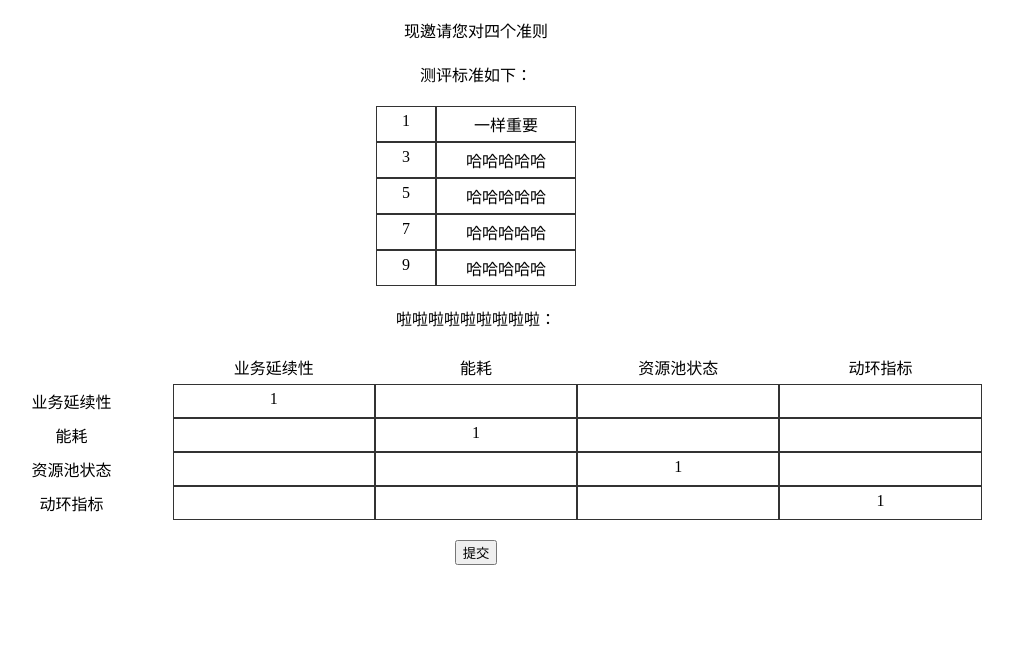
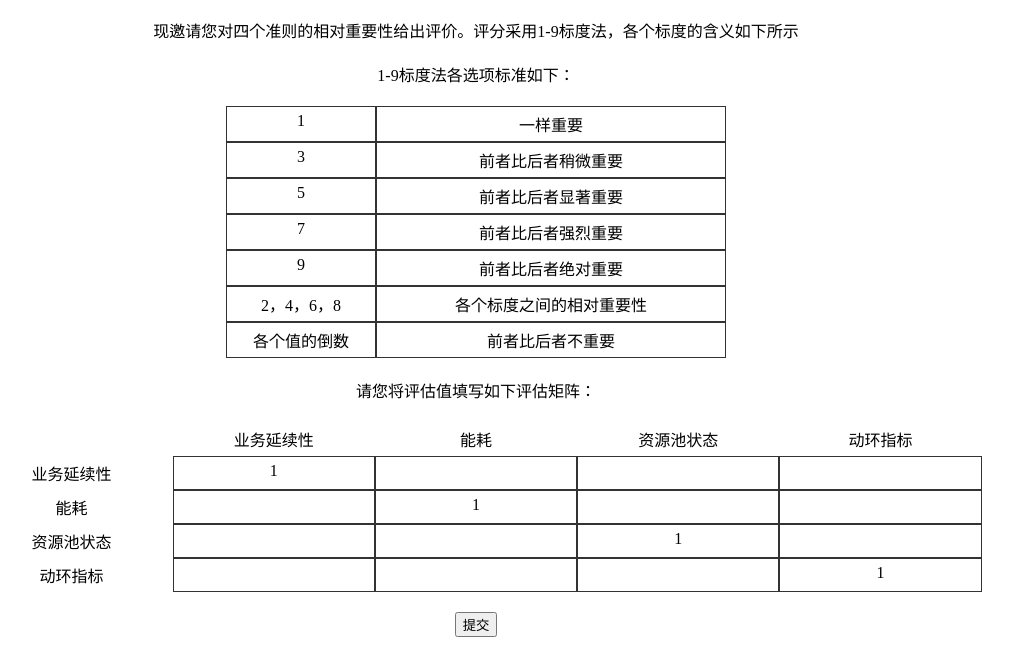
Before and after one commit to twlgogo/cloud_evaluation_survey, a Flask app: page / in a window 1280 px wide. Shown: the top 652 px of the page, without its empty margins (164-1177 px from the left). Run offline with Flask 2, Linux system fonts and the light colour scheme.

Commit message:
modify 页面

```diff
--- a/templates/index.html
+++ b/templates/index.html
@@ -13,7 +13,7 @@
     text-align: center;
 }
 .standard-group {
-    width: 200px;
+    width: 500px;
     margin-left: auto;
     margin-right: auto;
     padding: 10px;
@@ -56,25 +56,29 @@
 </style>
 <body>
     <div class="center-text">
-        现邀请您对四个准则
+        现邀请您对四个准则的相对重要性给出评价。评分采用1-9标度法，各个标度的含义如下所示
     </div>
     <div class="center-text">
-            测评标准如下：
+            1-9标度法各选项标准如下：
     </div>
     <div class="standard-group">
             <div class="standard-item">1</div>
             <div class="standard-item">一样重要</div>
             <div class="standard-item">3</div>
-            <div class="standard-item">哈哈哈哈哈</div>
+            <div class="standard-item">前者比后者稍微重要</div>
             <div class="standard-item">5</div>
-            <div class="standard-item">哈哈哈哈哈</div>
+            <div class="standard-item">前者比后者显著重要</div>
             <div class="standard-item">7</div>
-            <div class="standard-item">哈哈哈哈哈</div>
+            <div class="standard-item">前者比后者强烈重要</div>
             <div class="standard-item">9</div>
-            <div class="standard-item">哈哈哈哈哈</div>
+            <div class="standard-item">前者比后者绝对重要</div>
+            <div class="standard-item">2，4，6，8</div>
+            <div class="standard-item">各个标度之间的相对重要性</div>
+            <div class="standard-item">各个值的倒数</div>
+            <div class="standard-item">前者比后者不重要</div>
     </div>
     <div class="center-text">
-            啦啦啦啦啦啦啦啦啦：
+            请您将评估值填写如下评估矩阵：
     </div>
     <div class="evaluation-group">
         <div class="evaluation-name"></div>
```
